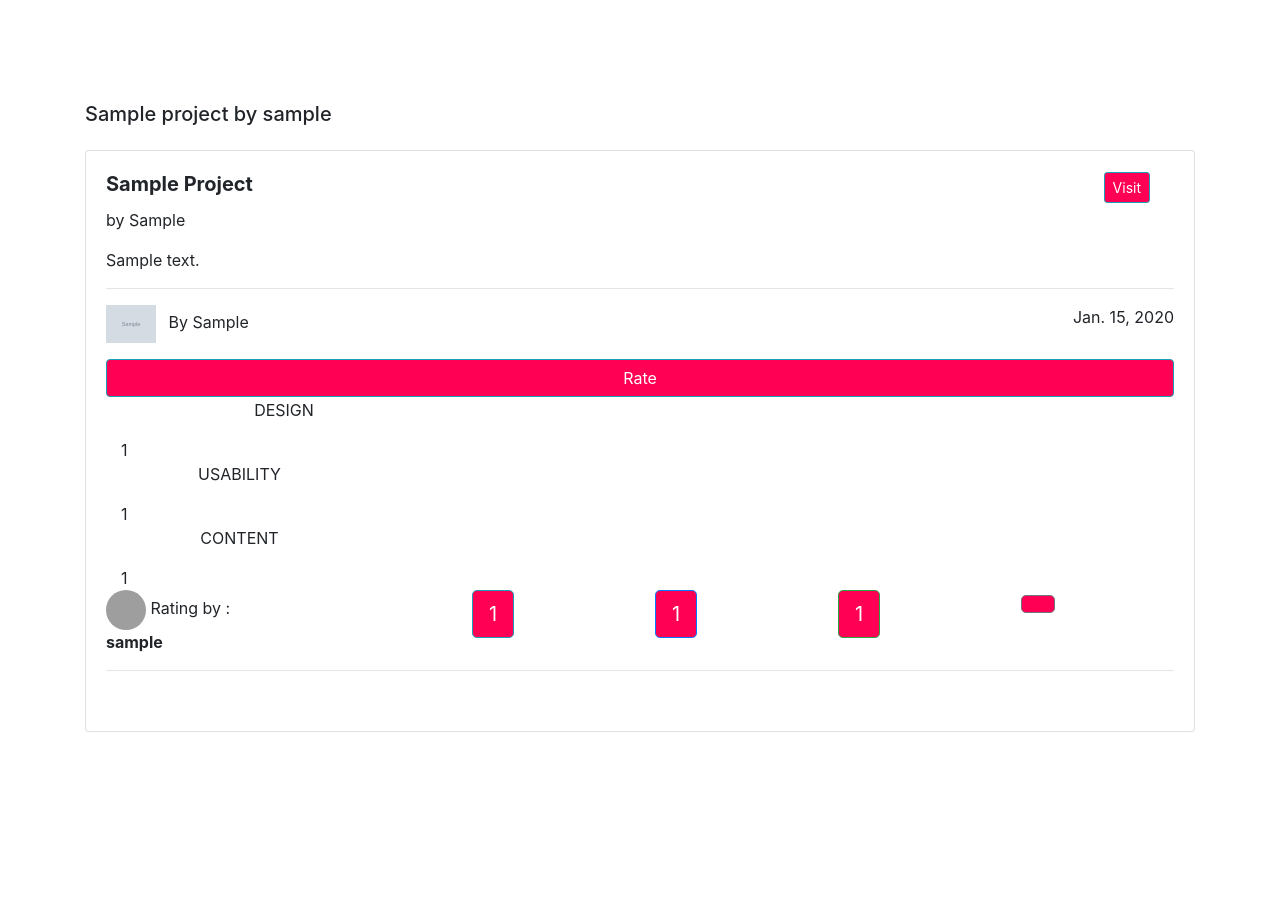
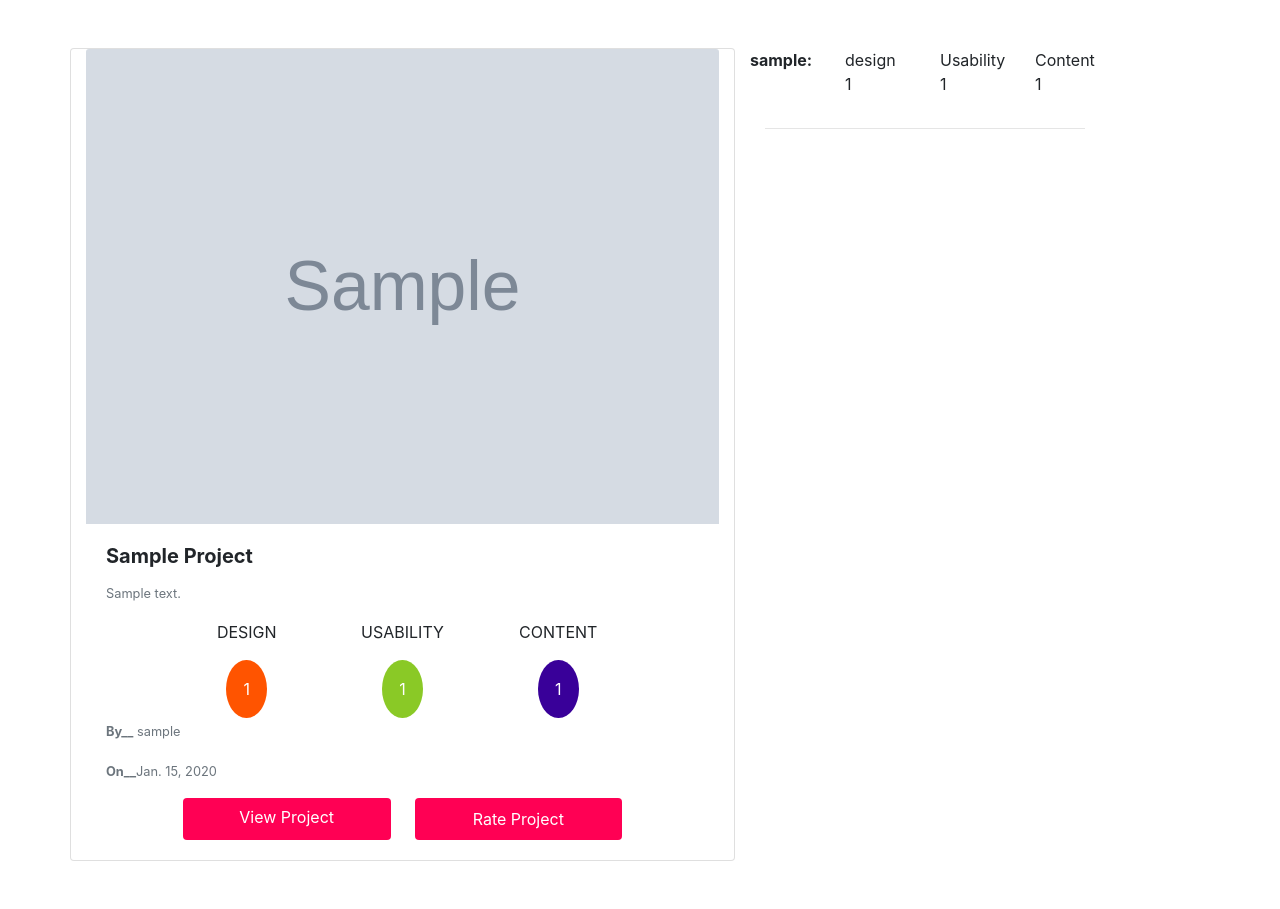
Before and after one commit to tharcissie/ProjectApp, a Django app: page /project/1 in a window 1280 px wide. Shown: the part 56-965 px from the top of the page. Before the commit the page ends 788 px from the top, so only its background shows below. Run offline with Django 3.2, Linux system fonts and the light colour scheme; a user stored in the database is signed in; tables that the repository leaves empty hold one stand-in row (values such as "Sample post"); grey boxes marked "Sample" are stand-in pictures; some libraries are stand-ins or nearby versions; grey boxes are pictures that could not be loaded.

Commit message:
project page

```diff
--- a/app/templates/home.html
+++ b/app/templates/home.html
@@ -36,7 +36,7 @@
       background-color: rgba(0,0,0,0.5)">
         <h1 class="text-light m-5" style="margin-top: 50px;">ProjectApp</h1>
         <h4>Post your projects and see how people like them <br> according to design, usability and content</h4>
-        <button type="button" class="btn mt-4 text-light mr-4" data-toggle="modal" data-target="#exampleModal">
+        <button type="button" class="btn btn-lg mt-4 text-light mr-4" data-toggle="modal" data-target="#exampleModal">
           Add Project
         </button>
       </div>
@@ -56,6 +56,7 @@
       background-color: rgba(0,0,0,0.5)">
         <h2 class="text-light m-5" style="margin-top: 50px;">{{project.project_name}}</h2>
         <div class="row justify-content-center m-5">
+
           {% if rates %}
 
           <div class="col-md-3">
--- a/app/templates/project.html
+++ b/app/templates/project.html
@@ -2,135 +2,80 @@
 {% load crispy_forms_tags %}
 {% block content %}
 
-<div class="container" style="margin-top:8%">
-    <h5 class="mb-4 mt-4">{{ project.project_name }} by {{ project.user.user.username }}<span </i></span></h5>
-
-    <div class="card">
-        <div class="view overlay">
-
-            <a href="">
-                <div class="mask rgba-black-slight">
-                    <div class="container">
-                        <div class="row">
-
-                            <div class="col-md-3"></div>
+<div class="container mt-5 mb-5">
+  <div class="row ">
+    <div class="card col-md-7">
+      <img class="card-img-top" width="100%" src="{{ project.image.url }}" alt="-------">
+      <div class="card-body">
+        <h5 class="card-title"><strong>{{project.project_name|title}}</strong></h5>
+        <p class="card-text"><small class="text-muted">{{project.details}}</small></p>
+        <div class="row justify-content-center">
+          {% if rates %}
+          <div class="col-md-3">
+            <p class="text-center">DESIGN</p>
+            <div class="row justify-content-center">
+              <button class="btn p-3"
+                style="border-radius: 50%;  background-color:#FF5400 ;">{{project.avg_design |floatformat}}</button>
             </div>
           </div>
-
-                </div>
-            </a>
-        </div>
-        <div class="card-body">
-            <h5 class="card-title"><strong>{{project.project_name|title}}</strong>
-                <a href="{{ project.link }}" style="float:right" class="btn btn-sm btn-info mr-4"> Visit </a></h5>
-            <p>by <span>{{ project.user.user.username|title }}</span>
-            </p>
-            <p>{{ project.details }}</p>
-            <hr>
-            <p class="card-text "><img src="{{project.user.profile_picture.url}}" width="50px" class="nav-img mr-2"
-                    alt="">
-                By {{project.user.user.username|title}} <span style="float:right">{{project.date|date}}</span>
-            </p>
-            <a href="{% url 'rate' project_id=project.id%}" class="btn btn-info btn-block" style="margin-top:4px;">Rate</a>
-
-
-            {% if rates %}
-            <div class="col-md-1"></div>
-            <div class="col-md-4">
-              <p class="text-center">DESIGN</p>
-                  <!-- {{project.avg_design |floatformat}} -->
-                  <div class="main-container">
-              <div class="motion-container">
-                <div class="motion-item circle one"></div>
-                <div class="motion-item circle two"></div>
-                <!-- <div class="motion-item circle three"></div> -->
-                <!-- <div class="motion-item circle four"></div> -->
-                <h >{{project.avg_design |floatformat}}</h>
-                <div class="motion-item circle five"></div>
-                <!-- <div class="motion-item circle six"></div> -->
-                <div class="motion-item circle seven"></div>
-
-              </div>
-
+          <div class="col-md-3">
+            <p class="text-center">USABILITY</p>
+            <div class="row justify-content-center">
+              <button class="btn p-3"
+                style="border-radius: 50%; background-color:#8AC926 ;">{{project.avg_usability |floatformat}}</button>
             </div>
           </div>
-
-                  <div class="col-md-3">
-            <p class="text-center">USABILITY</p>
-                  <div class="main-container">
-              <div class="motion-container">
-                <div class="motion-item circle one"></div>
-                <div class="motion-item circle two"></div>
-                <!-- <div class="motion-item circle three"></div> -->
-                <div class="motion-item circle four"></div>
-                <h >{{project.avg_usability |floatformat}}</h>
-                <!-- <div class="motion-item circle five"></div> -->
-                <div class="motion-item circle six"></div>
-                <div class="motion-item circle seven"></div>
-
-              </div><!-- End Motion Container -->
-
-                  </div>
-                </div>
-
-                  <!-- {{project.avg_content |floatformat}} <br> -->
           <div class="col-md-3">
             <p class="text-center">CONTENT</p>
-                  <div class="main-container">
-              <div class="motion-container">
-                <div class="motion-item circle one"></div>
-                <div class="motion-item circle two"></div>
-                <!-- <div class="motion-item circle three"></div> -->
-                <!-- <div class="motion-item circle four"></div> -->
-                <h >  {{project.avg_content |floatformat}}</h>
-                <!-- <div class="motion-item circle five"></div> -->
-                <!-- <div class="motion-item circle six"></div> -->
-                <div class="motion-item circle seven"></div>
-
+            <div class="row justify-content-center">
+              <button class="btn p-3"
+                style="border-radius: 50%;  background-color:#390099 ;">{{project.avg_content |floatformat}}</button>
             </div>
           </div>
           {%else%}
           <h3 style="padding-left:400px;">This project has no ratings</h3>
           {%endif%}
         </div>
+        <p class="card-text"><small class="text-muted"><strong>By__</strong> {{ project.user.user.username}}</small></p>
 
-
-
-            {% for rate in rates %}
-            <div class="row">
-            {% if project.id == rate.project.id %}
-            <div class="col-md-2"> <img src="https://encrypted-tbn0.gstatic.com/images?q=tbn:ANd9GcT3AeEIETd1WF-w7g5xkFdUfvcX0FK7tH5gV7qiidS1iW4hJFAzzw" style="height:40px;width:40px;border-radius:50%">
-               Rating by : <b> {{rate.user.username}}</b></div>
-          <div class="col-md-2"></div>
-        <div class="col-md-2">
-        <button type="button" class="btn btn-info btn-lg">{{rate.design}}</button>
+        <p class="card-text"><small class="text-muted"><strong>On__</strong>{{project.date|date}}</small></p>
+        <div class="row justify-content-center">
+          <a href="{{ project.link }}" class="btn btn-small col-md-4 mr-4 ">View Project</a>
+          <a href="{% url 'rate' project_id=project.id%}" class="btn btn-small col-md-4 p-2">Rate Project</a>
         </div>
-            <div class="col-md-2">
-            <button type="button" class="btn btn-primary btn-lg">
-              {{rate.usability}}
-
-             </button>
       </div>
-            <div class="col-md-2">
-            <button type="button" class="btn btn-success btn-lg">{{rate.content}}</button>
-            </div>
-            <div class="col-md-2">
-            <button type="button" class="btn btn-secondary btn-lg">{{rate.score}}</button>
     </div>
 
 
+    <div class="col-md-4">
+      {% for rate in rates %}
+
+      {% if project.id == rate.project.id %}
+      <div class="row">
+        <div class="col-md-2">
+          <b> {{rate.user.username}}:</b></div>
+          <div class="col-md-1"></div>
+        <div class="col-md-3">
+          <p>design <br>{{rate.design}}</p>
+        </div>
+        <div class="col-md-3">
+          <p>Usability <br> {{rate.usability}}</p>
+        </div>
+        <div class="col-md-3">
+          <p>Content <br> {{rate.content}}</p>
+        </div>
+      </div>
+      <div class="col">
+        <hr>
+      </div>
       {%endif%}
 
+      {% endfor  %}
     </div>
-            <hr>
-            <br>
-            {% endfor  %}
+  </div>
 
 
 
 
-        </div>
 
-    </div>
-</div>
   {% endblock %}
```
Lines whose indentation alone changed are shown as unchanged.
